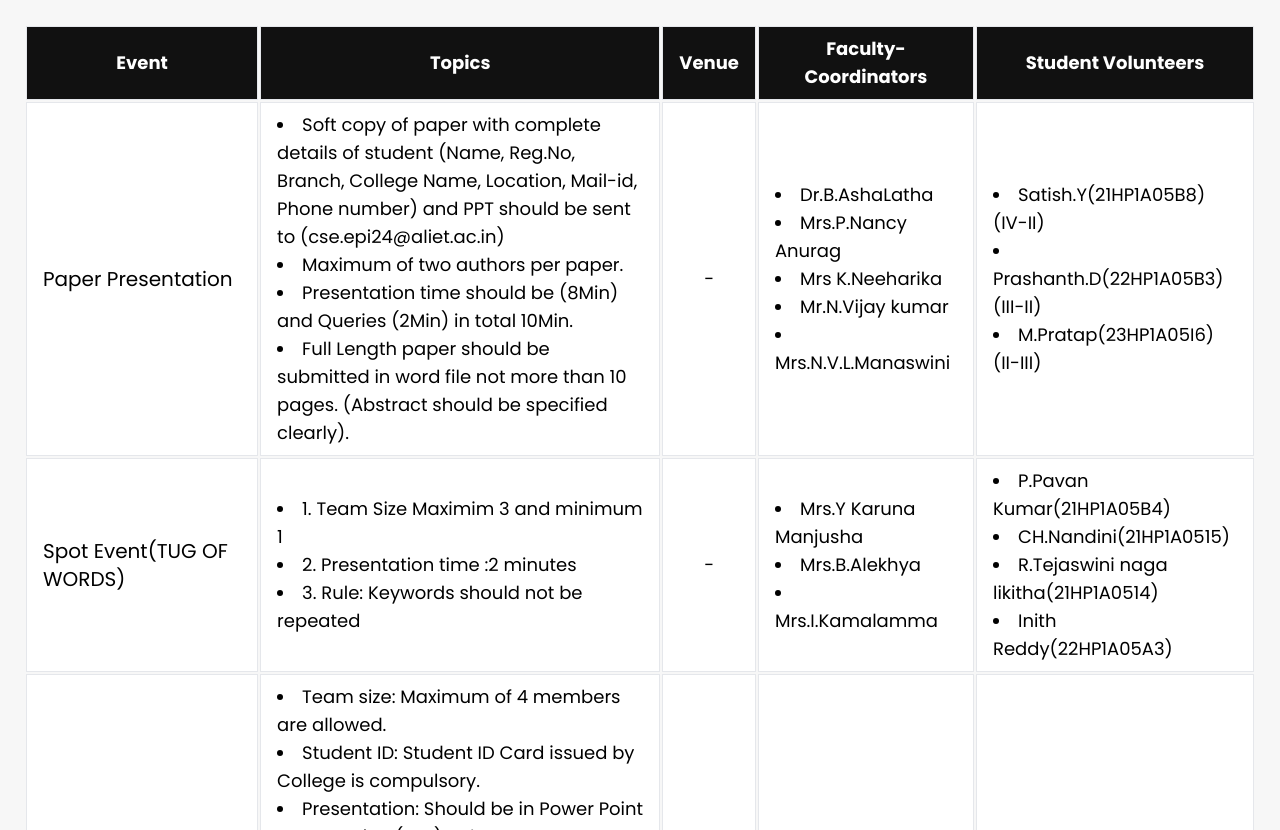
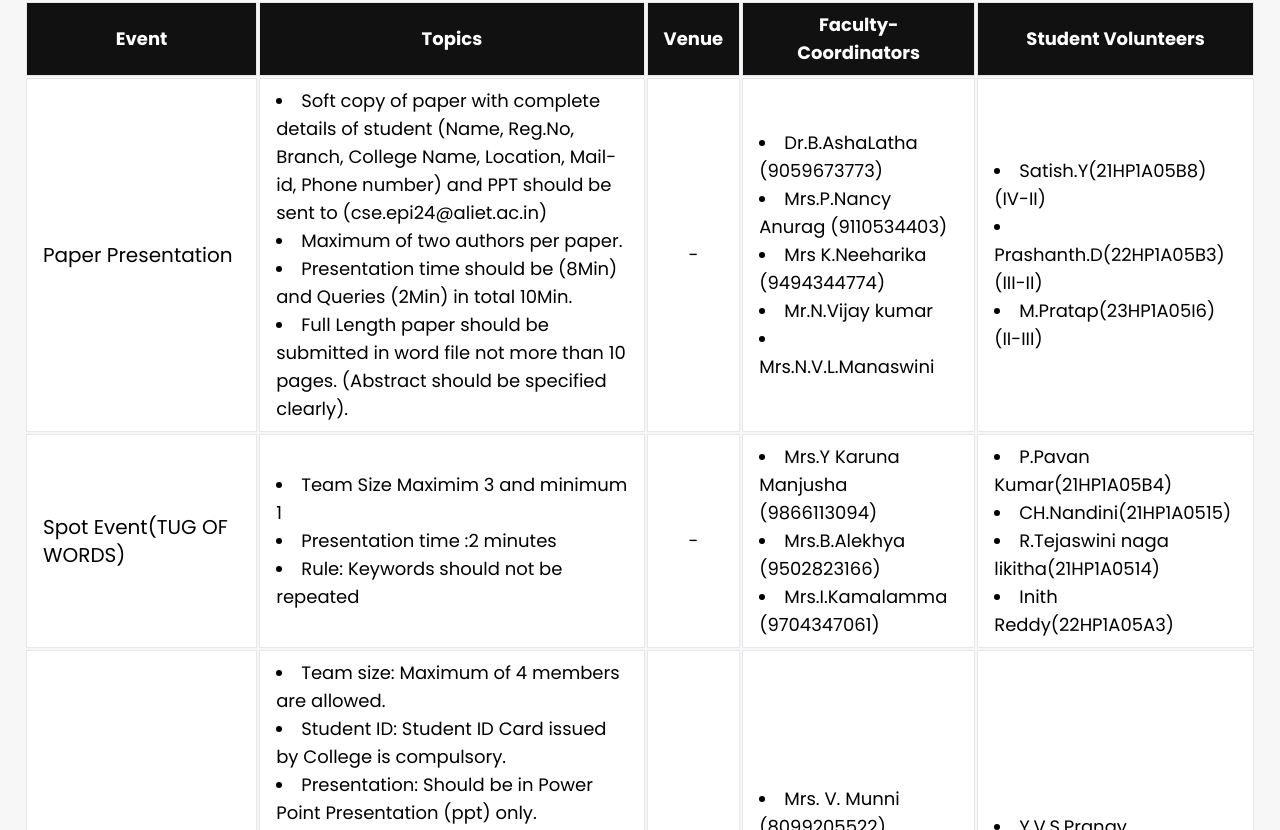
Before and after one commit to VHarsha8/material-you, a React (Create React App) app: page / in a window 1280 px wide. Shown: the part 2598-3428 px from the top of the page. Built offline with nearby package versions, Linux system fonts and the light colour scheme.

Commit message:
Redesign test

```diff
--- a/public/index.html
+++ b/public/index.html
@@ -11,42 +11,35 @@
     <link rel="icon" href="%PUBLIC_URL%/alietlogo.png" />
     <meta name="viewport" content="width=device-width, initial-scale=1" />
     <meta name="theme-color" content="#000000" />
-    <meta
-      name="description"
-      content="Web site created using create-react-app"
-    />
+
+    <!-- Existing meta tag -->
+    <meta name="description" content="Web site created using create-react-app" />
+
+    <!-- Open Graph / Facebook Meta Tags -->
+    <meta property="og:type" content="website" />
+    <meta property="og:url" content="https://epistemicon-aliet.vercel.app/" />
+    <meta property="og:title" content="Epistemicon 2024" />
+    <meta property="og:description" content="Join us for Epistemicon, an exciting inter-college event!" />
+    <meta property="og:image" content="https://yourwebsite.com/path-to-your-image.jpg" />
+
+    <!-- Twitter Meta Tags -->
+    <meta property="twitter:card" content="summary_large_image" />
+    <meta property="twitter:url" content="https://epistemicon-aliet.vercel.app/" />
+    <meta property="twitter:title" content="Epistemicon 2024" />
+    <meta property="twitter:description" content="Join us for Epistemicon, an exciting inter-college event!" />
+    <meta property="twitter:image" content="https://yourwebsite.com/path-to-your-image.jpg" />
+
+    <!-- Apple Touch Icon -->
     <link rel="apple-touch-icon" href="%PUBLIC_URL%/myimage.jpg" class="rounded-full"/>
-
     <link rel="apple-touch-icon" href="%PUBLIC_URL%/" />
 
-    <!--
-      manifest.json provides metadata used when your web app is installed on a
-      user's mobile device or desktop. See https://developers.google.com/web/fundamentals/web-app-manifest/
-    -->
+    <!-- Manifest -->
     <link rel="manifest" href="%PUBLIC_URL%/manifest.json" />
-    <!--
-      Notice the use of %PUBLIC_URL% in the tags above.
-      It will be replaced with the URL of the `public` folder during the build.
-      Only files inside the `public` folder can be referenced from the HTML.
 
-      Unlike "/favicon.ico" or "favicon.ico", "%PUBLIC_URL%/favicon.ico" will
-      work correctly both with client-side routing and a non-root public URL.
-      Learn how to configure a non-root public URL by running `npm run build`.
-    -->
     <title>Epistemicon</title>
   </head>
   <body>
     <noscript>You need to enable JavaScript to run this app.</noscript>
     <div id="root"></div>
-    <!--
-      This HTML file is a template.
-      If you open it directly in the browser, you will see an empty page.
-
-      You can add webfonts, meta tags, or analytics to this file.
-      The build step will place the bundled scripts into the <body> tag.
-
-      To begin the development, run `npm start` or `yarn start`.
-      To create a production bundle, use `npm run build` or `yarn build`.
-    -->
   </body>
 </html>
--- a/src/About.jsx
+++ b/src/About.jsx
@@ -6,13 +6,13 @@ function About(){
                 <h1 className="font-poppins font-semibold text-2xl md:text-4xl "> About Epistemicon</h1>
             </div>
             <div className="flex flex-col gap-4">
-                <h1 className="font-poppins md:block hidden  md:font-medium text-gray-500 ">Epistemicon is an exciting inter-collegiate event that celebrates innovation, creativity, and talent. Organized by, <a href=" https://www.aliet.ac.in/" target="_blank" rel="refnoreferrer"> <div className="inline-flex text-wrap flex-wrap items-center text-green-600 font-poppins font-semibold"> Andhra Loyola Institute of Engineering and Technology</div> </a>  this event offers a platform for students from various colleges to come together, participate in a wide range of competitions, and showcase their skills across multiple domains. Whether you're passionate about technology, arts, literature, or science, Epistemicon has something for everyone.</h1>
-                <h1 className="font-poppins md:hidden block  text-sm font-medium text-gray-500 ">Epistemicon is an exciting inter-collegiate event that celebrates innovation, creativity, and talent. Organized by, <a href=" https://www.aliet.ac.in/" target="_blank" rel="refnoreferrer"> <div className="inline-flex text-wrap flex-wrap items-center text-green-600 font-poppins font-semibold"> ALIET</div> </a>  this event offers a platform for students from various colleges to come together, participate in a wide range of competitions, and showcase their skills across multiple domains. Whether you're passionate about technology, arts, literature, or science, Epistemicon has something for everyone.</h1>
-                <h1 className="font-poppins md:block hidden text-gray-500 font-medium">Our aim is to foster collaboration, inspire learning, and provide a space for young minds to connect, compete, and create lasting memories. With a diverse lineup of events, expert-led workshops, and exciting prizes, Epistemicon 2024 promises to be an unforgettable experience.</h1>
+                <h1 className="font-poppins md:block hidden   text-gray-500 ">Epistemicon is an exciting inter-collegiate event that celebrates innovation, creativity, and talent. Organized by, <a href=" https://www.aliet.ac.in/" target="_blank" rel="refnoreferrer"> <div className="inline-flex text-wrap flex-wrap items-center text-green-600 font-poppins "> Andhra Loyola Institute of Engineering and Technology</div> </a>  this event offers a platform for students from various colleges to come together, participate in a wide range of competitions, and showcase their skills across multiple domains. Whether you're passionate about technology, arts, literature, or science, Epistemicon has something for everyone.</h1>
+                <h1 className="font-poppins md:hidden block  text-sm  text-gray-500 ">Epistemicon is an exciting inter-collegiate event that celebrates innovation, creativity, and talent. Organized by, <a href=" https://www.aliet.ac.in/" target="_blank" rel="refnoreferrer"> <div className="inline-flex text-wrap flex-wrap items-center text-green-600 font-poppins font-semibold"> ALIET</div> </a>  this event offers a platform for students from various colleges to come together, participate in a wide range of competitions, and showcase their skills across multiple domains. Whether you're passionate about technology, arts, literature, or science, Epistemicon has something for everyone.</h1>
+                <h1 className="font-poppins md:block hidden text-gray-500 ">Our aim is to foster collaboration, inspire learning, and provide a space for young minds to connect, compete, and create lasting memories. With a diverse lineup of events, expert-led workshops, and exciting prizes, Epistemicon 2024 promises to be an unforgettable experience.</h1>
                 <h1 className="font-poppins text-gray-500 text-xl font-medium">Join us on <div className="inline-flex text-green-600 text-xl font-poppins font-semibold items-center">September 28 2024</div>  and be a part of this celebration of talent and knowledge!</h1>
 
             </div>
-            <img src="Epistemicon1.1.jpg" className="w-full md:h-[500px] h-[400px] rounded-2xl"/>
+            <img src="Epistemicon1.1.jpg" alt="2023 Epistemicon" className="w-full md:h-[500px] h-[400px] rounded-2xl"/>
             <h1 className="font-poppins text-center text-gray-400">Photograph clicked from Epistemicon-2023</h1>
 
         </div>
--- a/src/CseTabs.jsx
+++ b/src/CseTabs.jsx
@@ -17,9 +17,9 @@ function CseTabs() {
                 ],
                 prize: "-",
                 facultycoordinators: [
-                    "Dr.B.AshaLatha ",
-                    "Mrs.P.Nancy Anurag",
-                    "Mrs K.Neeharika",
+                    "Dr.B.AshaLatha (9059673773)",
+                    "Mrs.P.Nancy Anurag (9110534403)",
+                    "Mrs K.Neeharika (9494344774)",
                     "Mr.N.Vijay kumar",
                     "Mrs.N.V.L.Manaswini"
                 ],
@@ -32,15 +32,15 @@ function CseTabs() {
             {
                 event: "Spot Event(TUG OF WORDS)",
                 topics: [
-                    "1. Team Size Maximim 3 and minimum 1",
-                    "2. Presentation time :2 minutes",
-                    "3. Rule: Keywords should not be repeated"
+                    " Team Size Maximim 3 and minimum 1",
+                    " Presentation time :2 minutes",
+                    " Rule: Keywords should not be repeated"
                 ],
                 prize: "-",
                 facultycoordinators: [
-                    "Mrs.Y Karuna Manjusha",
-                    "Mrs.B.Alekhya",
-                    "Mrs.I.Kamalamma",
+                    "Mrs.Y Karuna Manjusha (9866113094)",
+                    "Mrs.B.Alekhya (9502823166)",
+                    "Mrs.I.Kamalamma (9704347061)",
                 ],
                 studentcoordinators: [
                     "P.Pavan Kumar(21HP1A05B4)",
@@ -62,12 +62,17 @@ function CseTabs() {
                 ],
                 prize: "-",
                 facultycoordinators: [
-                    "G. Shiva",
-                    "H. Naveen"
+                    "Mrs. V. Munni (8099205522)",
+                    "Mrs. Sk.Rubeena (9550006982)",
+                    "Mrs P. Nikhitha (8019834672)",
+                    "Mr. M. Pavan (9980228863)",
+
                 ],
                 studentcoordinators: [
-                    "G. Shiva",
-                    "H. Naveen"
+                    "Y.V.S.Pranay (22HP1A4461) (III CSD)",
+                    "R. Rajesh (22HP1A4452) (III CSD)",
+                    "Mythreya (22HP1A4448) (III CSD)",
+
                 ]
             },
             {
@@ -83,12 +88,18 @@ function CseTabs() {
                 ],
                 prize: "-",
                 facultycoordinators: [
-                    "G. Shiva",
-                    "H. Naveen"
+                    "Mr. Y.C. Ashok kumar (9502476366)",
+                    "Ms. K. Reena (7842334403)",
+                    "Mrs. M. Rojitha Priyadarshini (9494756351)",
+                    "Ms. M. Mounika Aaradhana (9490218799)",
+
                 ],
                 studentcoordinators: [
-                    "G. Shiva",
-                    "H. Naveen"
+                    "D. Viraz (22HP1A4229) (III CSM)",
+                    "N. Nikith (22HP1A4261) (III CSM)",
+                    "Md. Yazer (22HP1A4263) (III CSM)",
+                    "Md. Raiyan (22HP1A4234) (III CSM)",
+
                 ]
             },
             {
--- a/src/footer.jsx
+++ b/src/footer.jsx
@@ -1,16 +1,16 @@
 function Footer(){
       return(
-          <div className="bg-darkgreybackground h-auto w-full p-10 md:p-16   flex flex-col  ">
+          <div className="bg-darkgreybackground h-auto w-full p-10 md:px-16   flex flex-col  ">
 
               <div className="container  mx-auto flex flex-col ">
                   <img src="alietlogo.png"  alt="alto"className="w-16"/>
-              <h1 className="font-Vogue text-white text-3xl text-left md:text-4xl font-medium py-6 md:py-5">Epistemicon - 2K24</h1>
-              <div className="flex md:flex-row flex-col justify-between items-center ">
-                  <div className="flex   gap-4  md:gap-10">
+              <h1 className="font-Vogue  text-white text-3xl text-left md:text-4xl font-medium py-6 md:pt-5">Epistemicon - 2K24</h1>
+              <div className="flex md:flex-row   flex-col justify-between md:items-center ">
+                  <div className="flex  gap-4  md:gap-10">
                       <div className="flex  md:w-auto md:h-auto w-1/2 flex-col  ">
                       <h1 className="font-poppins  text-base md:text-md text-white"> About</h1>
                       <h1 className="font-poppins  text-gray-400 text-sm md:text-md"> Forum</h1>
-                      <h1 className="font-poppins  text-gray-400 text-sm md:text-md"> About ALIET</h1>
+                     <a href="https://www.aliet.ac.in/" rel="noreferrer" target="_blank"> <h1 className="font-poppins  text-gray-400 text-sm md:text-md"> About ALIET</h1></a>
 
                       </div>
                       <div className="flex md:w-auto md:h-auto w-1/2 flex-col ">
@@ -26,7 +26,7 @@ function Footer(){
                   </div>
               </div>
               <div className=" flex md:justify-end md:items-end justify-start items-start">
-              <h1 className="font-poppins text-white md:text-left text-right font-medium ">Made by CSE Department</h1>
+              <h1 className="font-poppins text-gray-500 md:text-left text-right  ">Developed by ALIET © </h1>
 
               </div>
               </div>
```
